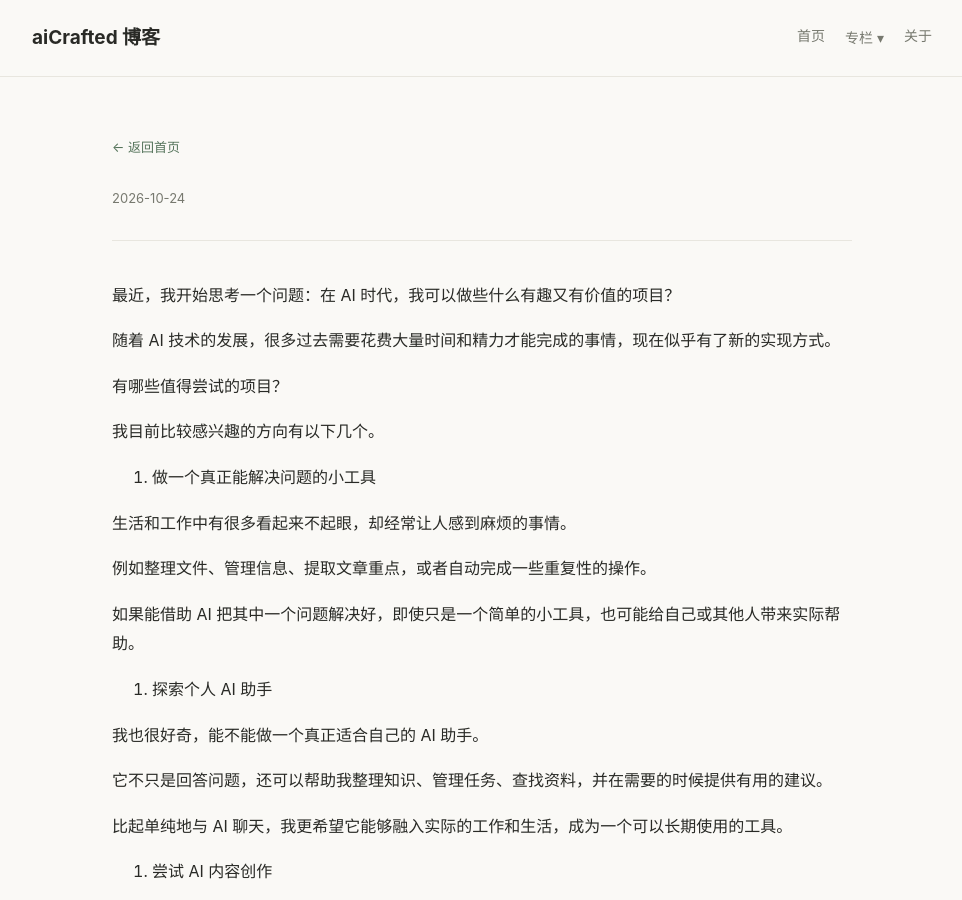
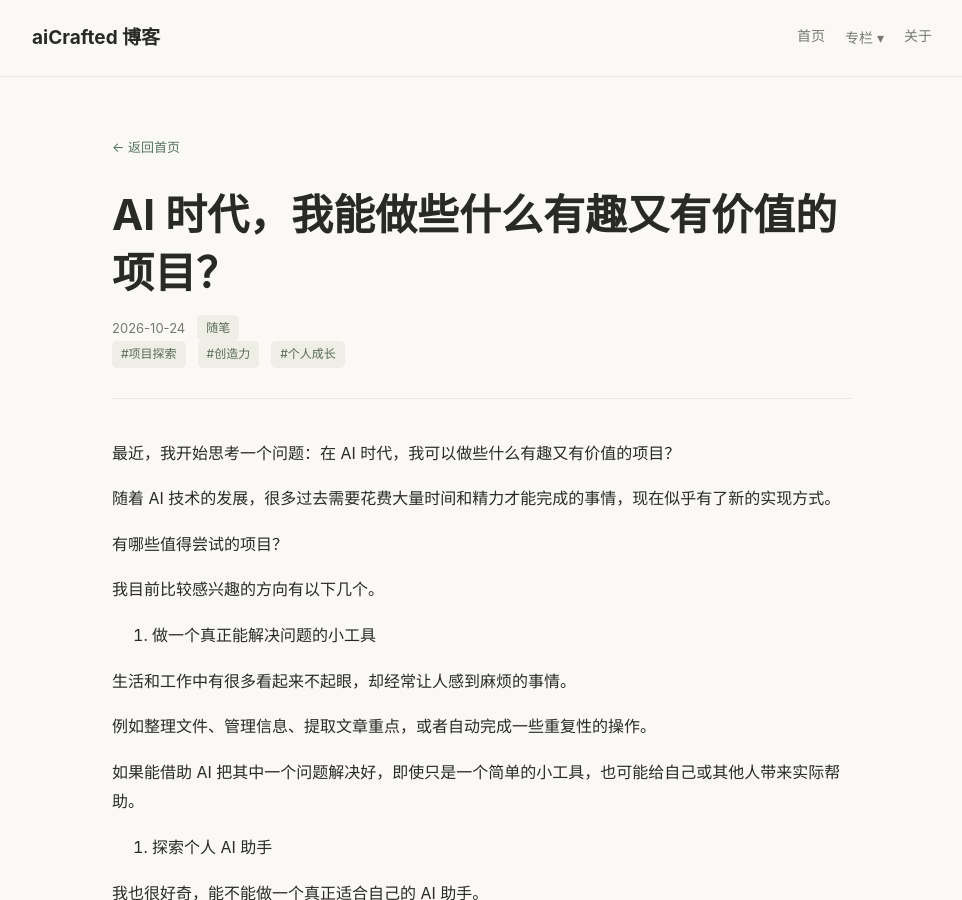
Before and after one commit to aicrafted-dev/aicrafted-dev.github.io, a Jekyll site: the page built from _posts/2026-10-24-my-thinking.md, in a window 1280 px wide and 900 px high. Shown: the whole window, without its empty margins (158-1120 px from the left). Built offline with Jekyll 4.4.1, drawn with Linux system fonts in a browser that asks for light colours; our own code applies the rules of GitHub Pages for plain Markdown files; some of the changed lines change nothing that is shown.

Commit message:
Refactor categories and tags in my-thinking.md

```diff
--- a/_posts/2026-10-24-my-thinking.md
+++ b/_posts/2026-10-24-my-thinking.md
@@ -2,11 +2,12 @@
 layout: post
 title: "AI 时代，我能做些什么有趣又有价值的项目？"
 date: 2026-10-24 18:00:00 +0800
-categories: 随笔
-tags:随笔
-项目探索
-创造力
-个人成长
+categories:
+- 随笔
+tags:
+- 项目探索
+- 创造力
+- 个人成长
 
 ---
 
```
